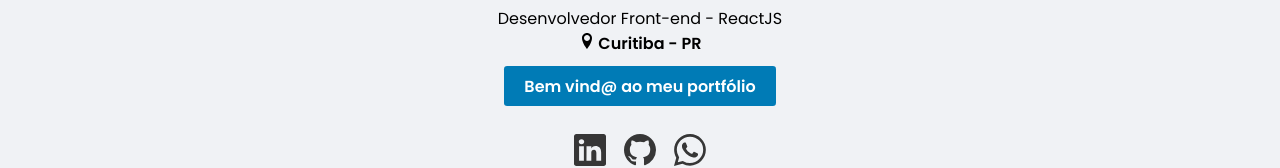
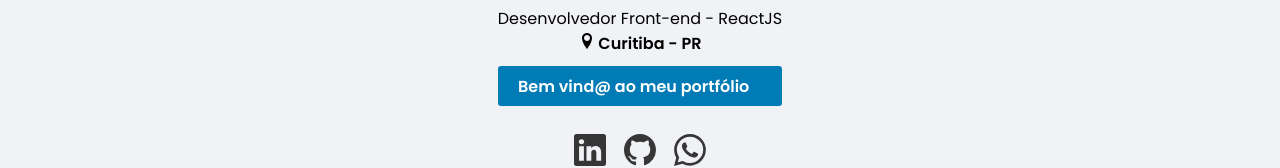
Before and after one commit to mstarkRules/portfolio-react, a React (Create React App) app: page / in a window 1280 px wide. Shown: the part 538-706 px from the top of the page. Built offline with nearby package versions, Linux system fonts and the light colour scheme.

Commit message:
🎨 updated styles and links

```diff
--- a/src/components/SocialBar/index.tsx
+++ b/src/components/SocialBar/index.tsx
@@ -4,9 +4,24 @@ import { Container } from "./styles";
 export function SocialBar() {
   return (
     <Container>
-      <SocialItem size="medium" icon="BsLinkedin" type="linkedin" link="#" />
-      <SocialItem size="medium" icon="BsGithub" type="github" link="#" />
-      <SocialItem size="medium" icon="BsWhatsapp" type="whatsapp" link="#" />
+      <SocialItem
+        size="medium"
+        icon="BsLinkedin"
+        type="linkedin"
+        link="https://www.linkedin.com/in/marcos-paulo-amorim-b08228160/"
+      />
+      <SocialItem
+        size="medium"
+        icon="BsGithub"
+        type="github"
+        link="https://github.com/mstarkRules"
+      />
+      <SocialItem
+        size="medium"
+        icon="BsWhatsapp"
+        type="whatsapp"
+        link="https://api.whatsapp.com/send?phone=+559391653757"
+      />
     </Container>
   );
 }
--- a/src/components/WelcomeText/index.tsx
+++ b/src/components/WelcomeText/index.tsx
@@ -3,6 +3,7 @@ import { Container } from "./style";
 
 export function WelcomeText() {
   const [text, setText] = useState("Bem vind@ ao meu portfólio");
+  const [secondText, setSecondText] = useState("white");
   const [clicou, setClicou] = useState(0);
 
   function animateText() {
@@ -24,7 +25,22 @@ export function WelcomeText() {
           }, 100 * i);
         })(i);
       }
+      piscarTexto();
     }
+  }
+
+  function piscarTexto() {
+    let textos = ["", "_"];
+    let texto = "";
+    function change() {
+      if (secondText === "transparent") {
+        setSecondText("white");
+      } else if (secondText === "white") {
+        setSecondText("transparent");
+      }
+    }
+
+    setInterval(change, 1000);
   }
 
   useEffect(() => {
@@ -32,8 +48,13 @@ export function WelcomeText() {
   }, []);
 
   return (
-    <Container onClick={animateText} onMouseOver={animateText}>
+    <Container
+      onClick={animateText}
+      onMouseOver={animateText}
+      display={secondText}
+    >
       <strong>{text}</strong>
+      <strong className="second">_</strong>
     </Container>
   );
 }
--- a/src/components/WelcomeText/style.ts
+++ b/src/components/WelcomeText/style.ts
@@ -1,6 +1,9 @@
 import styled from "styled-components";
+interface ContainerProps {
+  display: string;
+}
 
-export const Container = styled.div`
+export const Container = styled.div<ContainerProps>`
   height: 1.8rem;
   border-radius: 0.2rem;
   padding: 20px;
@@ -11,7 +14,9 @@ export const Container = styled.div`
   background-color: #007bb6;
 
   color: #fff;
-
+  strong.second {
+    color: ${(props) => props.display};
+  }
   transition: all ease 0.2s;
 
   :hover {
```
